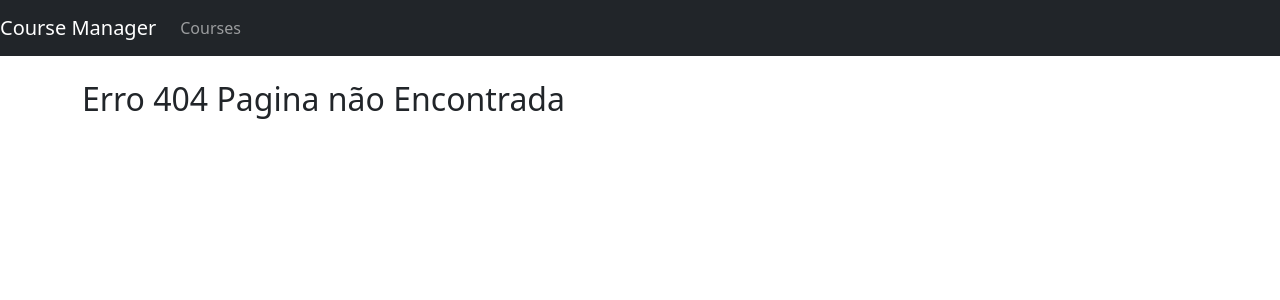
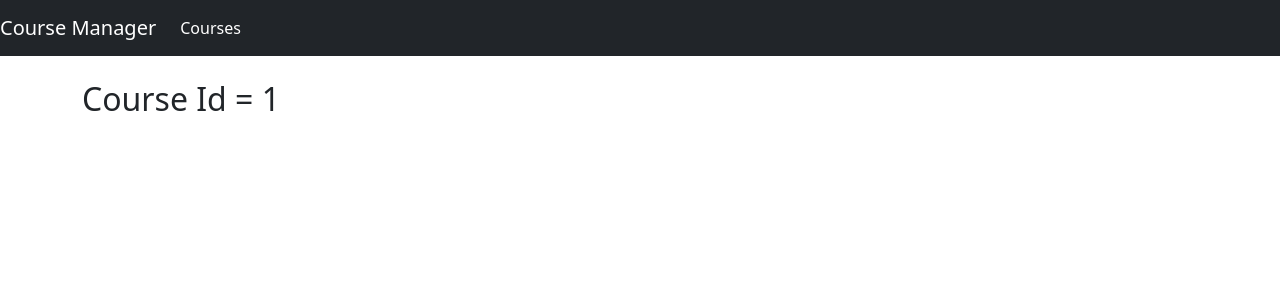
Before and after one commit to wesleyrodriguess/course-manager, an Angular app: page /courses/info/1 in a window 1280 px wide. Before the commit this address had no page. Shown: the top 300 px of the page. Built offline with nearby package versions, Linux system fonts and the light colour scheme.

Commit message:
feat:add course info

```diff
--- /dev/null
+++ b/src/app/courses/course-info.component.html
@@ -0,0 +1 @@
+<h2>Course Id = {{ courseId }}</h2>
--- /dev/null
+++ b/src/app/courses/course-info.component.ts
@@ -0,0 +1,16 @@
+import { Component } from "@angular/core";
+import { ActivatedRoute } from "@angular/router";
+
+@Component({
+    templateUrl: './course-info.component.html'
+})
+export class CourseInfoComponent {
+
+    courseId: number;
+
+    constructor(private activatedRoute: ActivatedRoute) {}
+
+    ngOnInit(): void {
+        this.courseId = +this.activatedRoute.snapshot.paramMap.get('id');
+    }
+}
--- a/src/app/courses/course-list.component.html
+++ b/src/app/courses/course-list.component.html
@@ -30,7 +30,7 @@
                 <app-star [rating]="course.rating"></app-star>
             </td>
             <td>
-                <a [routerLink]="['courses/info', course.id]" class="btn btn-primary"></a>
+                <a [routerLink]="['/courses/info', course.id]" class="btn btn-primary">Edit</a>
             </td>
         </tr>
     </tbody>
--- a/src/app/nav-bar/nav-bar.component.html
+++ b/src/app/nav-bar/nav-bar.component.html
@@ -1,5 +1,5 @@
 <nav class="navbar navbar-expand-lg navbar-dark bg-dark">
-    <a href="#" class="navbar-brand">Course Manager</a>
+    <a [routerLink]="['/courses']" class="navbar-brand">Course Manager</a>
 
     <button class="navbar-toggler" type="button" data-toggle="collapse" data-target="#navbarSupportedContent"
         aria-controls="navbarSupportedContent" aria-expanded="false" aria-label="Toggle navigation">
@@ -9,7 +9,7 @@
     <div class="collapse navbar-collapse" id="navbarSupportedContent">
         <ul class="navbar-nav mr-auto">
             <li class="nav-item">
-                <a href="#" routerLinkActive="active" class="nav-link">Courses</a>
+                <a [routerLink]="['/courses']" routerLinkActive="active" class="nav-link">Courses</a>
             </li>
         </ul>
     </div>
```
Also changed, not shown: src/app/app.module.ts (+8 -3 lines).
